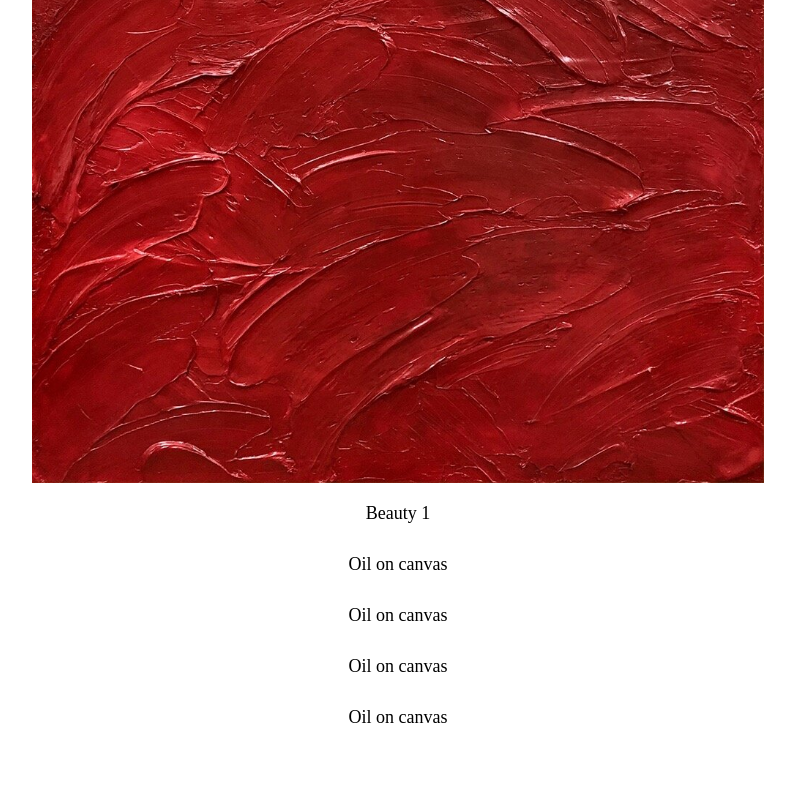
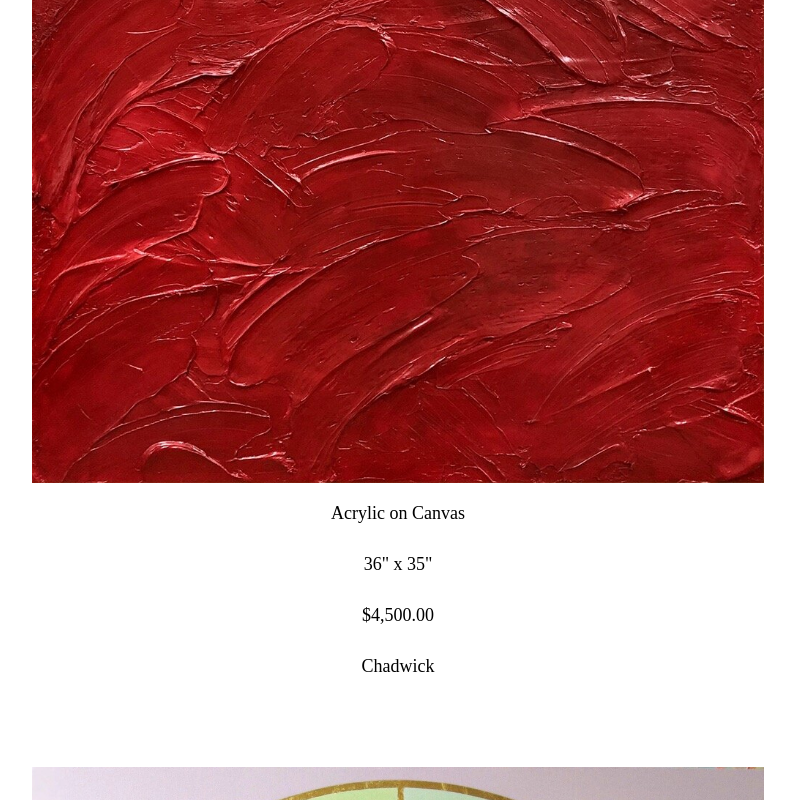
Before and after one commit to cupokoffi8/home, a React (Create React App) app: page /#/victory-of-light in a window 1280 px wide. Shown: the part 11200-12000 px from the top of the page, without its empty margins (242-1037 px from the left). Built offline with nearby package versions, Linux system fonts and the light colour scheme.

Commit message:
Finished Victory of Light

```diff
--- a/src/Components/Exhibitions/Victory-Of-Light/Victory-Of-Light.js
+++ b/src/Components/Exhibitions/Victory-Of-Light/Victory-Of-Light.js
@@ -134,43 +134,42 @@ function VictoryOfLight() {
               <br />
 
               <img src="./Vol10.jpeg" id="image-thing"></img>
-              <h5 id="caption-thing">Beauty 1</h5>
-              <h5 id="caption-thing">Oil on canvas</h5>
-              <h5 id="caption-thing">Oil on canvas</h5>
-              <h5 id="caption-thing">Oil on canvas</h5>
-              <h5 id="caption-thing">Oil on canvas</h5>
+              <h5 id="caption-thing">Acrylic on Canvas</h5>
+              <h5 id="caption-thing">36" x 35"</h5>
+              <h5 id="caption-thing">$4,500.00</h5>
+              <h5 id="caption-thing">Chadwick</h5>
               <br />
 
               <img src="./Vol11.jpeg" id="image-thing"></img>
-              <h5 id="caption-thing">Beauty 1</h5>
-              <h5 id="caption-thing">Oil on canvas</h5>
-              <h5 id="caption-thing">Oil on canvas</h5>
-              <h5 id="caption-thing">Oil on canvas</h5>
-              <h5 id="caption-thing">Oil on canvas</h5>
+              <h5 id="caption-thing">12 Arch Angels of The Central Sun</h5>
+              <h5 id="caption-thing">Oil on Canvas</h5>
+              <h5 id="caption-thing">48" x 48"</h5>
+              <h5 id="caption-thing">$5,000.00</h5>
+              <h5 id="caption-thing">Ryan Michael Ford</h5>
               <br />
 
               <img src="./Vol12.jpeg" id="image-thing"></img>
-              <h5 id="caption-thing">Beauty 1</h5>
-              <h5 id="caption-thing">Oil on canvas</h5>
-              <h5 id="caption-thing">Oil on canvas</h5>
-              <h5 id="caption-thing">Oil on canvas</h5>
-              <h5 id="caption-thing">Oil on canvas</h5>
+              <h5 id="caption-thing">The Light of My Life</h5>
+              <h5 id="caption-thing">Acrylic on Canvas</h5>
+              <h5 id="caption-thing">30" x 30"</h5>
+              <h5 id="caption-thing">$2,499.00</h5>
+              <h5 id="caption-thing">Barbara Muir</h5>
               <br />
 
               <img src="./Vol13.jpeg" id="image-thing"></img>
-              <h5 id="caption-thing">Beauty 1</h5>
-              <h5 id="caption-thing">Oil on canvas</h5>
-              <h5 id="caption-thing">Oil on canvas</h5>
-              <h5 id="caption-thing">Oil on canvas</h5>
-              <h5 id="caption-thing">Oil on canvas</h5>
+              <h5 id="caption-thing">A Mouthful</h5>
+              <h5 id="caption-thing">Mixed Media Paper, Ink, Heavy Gloss Acrylic Varnish, Glass, Wood Framing</h5>
+              <h5 id="caption-thing">12” x 15” x 0.75”</h5>
+              <h5 id="caption-thing">$775.00</h5>
+              <h5 id="caption-thing">Denise Cummings</h5>
               <br />
 
               <img src="./Vol14.jpeg" id="image-thing"></img>
-              <h5 id="caption-thing">Beauty 1</h5>
-              <h5 id="caption-thing">Oil on canvas</h5>
-              <h5 id="caption-thing">Oil on canvas</h5>
-              <h5 id="caption-thing">Oil on canvas</h5>
-              <h5 id="caption-thing">Oil on canvas</h5>
+              <h5 id="caption-thing">L'uccello Maria</h5>
+              <h5 id="caption-thing">Textured Acrylic on Unframed Stretched Canvas</h5>
+              <h5 id="caption-thing">24" x 30"</h5>
+              <h5 id="caption-thing">$3,000.00</h5>
+              <h5 id="caption-thing">Lightning Yumeku</h5>
               <br />
 
           </div>
```
